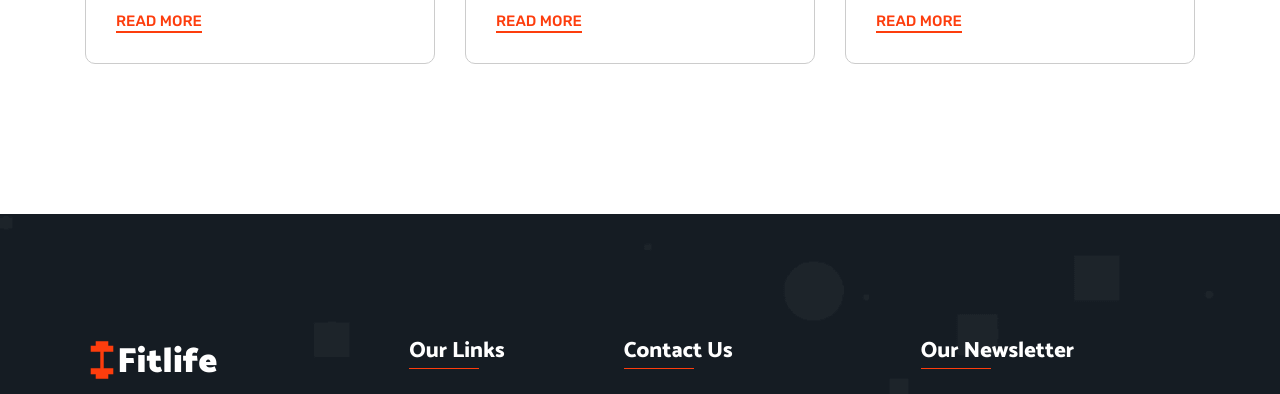
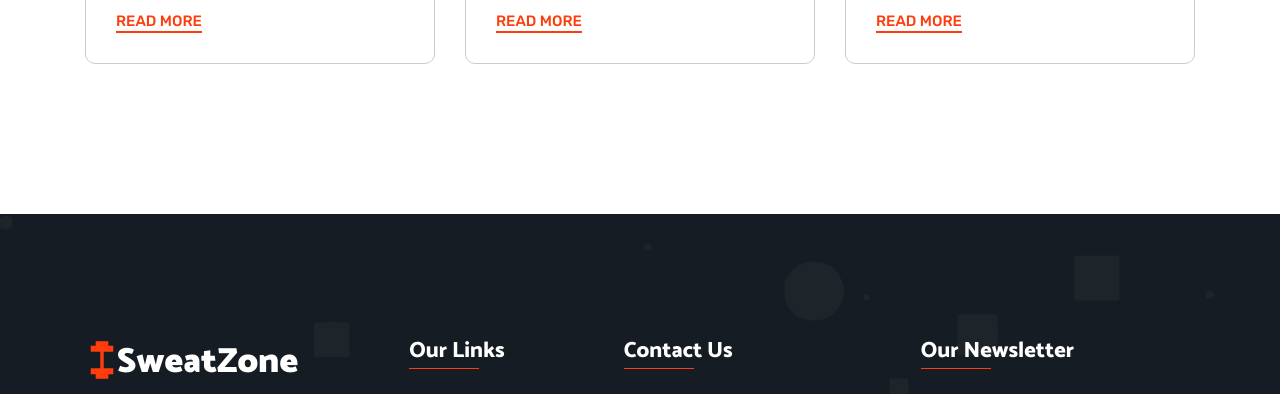
Before and after one commit to DimeNight/Landing-Page, a plain HTML site: page index.html in a window 1280 px wide. Shown: the part 3692-4086 px from the top of the page. Drawn offline with nearby package versions, Linux system fonts and the light colour scheme.

Commit message:
Update index.html

```diff
--- a/index.html
+++ b/index.html
@@ -552,7 +552,7 @@
           <a href="#" class="logo">
             <ion-icon name="barbell-sharp" aria-hidden="true"></ion-icon>
 
-            <span class="span">Fitlife</span>
+            <span class="span">SweatZone</span>
           </a>
 
           <p class="footer-brand-text">
```
